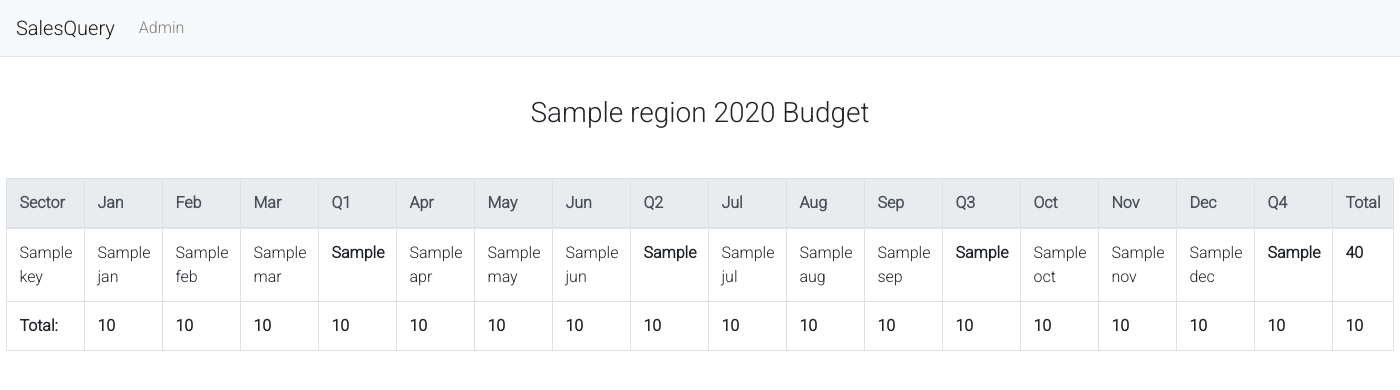
After one commit to anthonyvittoria/Ledger, a Django app: template templates/SalesQuery/budget_region_sector.html in a window 1400 px wide. The commit adds this page. Shown: the top 390 px of the page. Run offline with Django 3.2, Linux system fonts and the light colour scheme; the template is opened without the code that fills it: most values are stand-ins (such as "Sample title", 1, 10 or a date in 2020); some libraries are stand-ins or nearby versions.

Commit message:
Add budget by region by sector view

```diff
--- /dev/null
+++ b/templates/SalesQuery/budget_region_sector.html
@@ -0,0 +1,83 @@
+{% extends 'SalesQuery/base.html' %} {% load static %}{% load humanize %}
+
+    {% block body%}
+        <h3 class="mt-5 text-center">{{ region }} {{ year }} Budget</h3>
+
+        {% if sector_data %}
+        <table class="table table-hover table-bordered sortable my-5 text-left">
+            <thead class="thead-light">
+                <tr>
+                    <th scope="col">Sector</th>
+                    <th scope="col">Jan</th>
+                    <th scope="col">Feb</th>
+                    <th scope="col">Mar</th>
+                    <th scope="col">Q1</th>
+                    <th scope="col">Apr</th>
+                    <th scope="col">May</th>
+                    <th scope="col">Jun</th>
+                    <th scope="col">Q2</th>
+                    <th scope="col">Jul</th>
+                    <th scope="col">Aug</th>
+                    <th scope="col">Sep</th>
+                    <th scope="col">Q3</th>
+                    <th scope="col">Oct</th>
+                    <th scope="col">Nov</th>
+                    <th scope="col">Dec</th>
+                    <th scope="col">Q4</th>
+                    <th scope="col">Total</th>
+                </tr>
+            </thead>
+            <tbody>
+                {% for key, value in sector_data.items %}
+                <tr>
+                    <td title="{{ key }}">{{ key|truncatechars:10 }}</td>
+                    <td>{{ value.jan }}</td>
+                    <td>{{ value.feb }}</td>
+                    <td>{{ value.mar }}</td>
+                    <td class="font-weight-bold">{{ value.q1 }}</td>
+                    <td>{{ value.apr }}</td>
+                    <td>{{ value.may }}</td>
+                    <td>{{ value.jun }}</td>
+                    <td class="font-weight-bold">{{ value.q2 }}</td>
+                    <td>{{ value.jul }}</td>
+                    <td>{{ value.aug }}</td>
+                    <td>{{ value.sep }}</td>
+                    <td class="font-weight-bold">{{ value.q3 }}</td>
+                    <td>{{ value.oct }}</td>
+                    <td>{{ value.nov }}</td>
+                    <td>{{ value.dec }}</td>
+                    <td class="font-weight-bold">{{ value.q4 }}</td>
+                    <td class="font-weight-bold">{{ value.q1|add:value.q2|add:value.q3|add:value.q4 }}</td>
+                </tr>
+                {% endfor %}
+                <tr data-disablesort="true">
+                    <td class="font-weight-bold">Total:</td>
+                    <td class="font-weight-bold">{{ jan_total }}</td>
+                    <td class="font-weight-bold">{{ feb_total }}</td>
+                    <td class="font-weight-bold">{{ mar_total }}</td>
+                    <td class="font-weight-bold">{{ q1_total }}</td>
+                    <td class="font-weight-bold">{{ apr_total }}</td>
+                    <td class="font-weight-bold">{{ may_total }}</td>
+                    <td class="font-weight-bold">{{ jun_total }}</td>
+                    <td class="font-weight-bold">{{ q2_total }}</td>
+                    <td class="font-weight-bold">{{ jul_total }}</td>
+                    <td class="font-weight-bold">{{ aug_total }}</td>
+                    <td class="font-weight-bold">{{ sep_total }}</td>
+                    <td class="font-weight-bold">{{ q3_total }}</td>
+                    <td class="font-weight-bold">{{ oct_total }}</td>
+                    <td class="font-weight-bold">{{ nov_total }}</td>
+                    <td class="font-weight-bold">{{ dec_total }}</td>
+                    <td class="font-weight-bold">{{ q4_total }}</td>
+                    <td class="font-weight-bold">{{ budget_total }}</td>
+                </tr>
+            </tbody>
+        </table>
+        {% endif %}
+
+        <script src="https://code.jquery.com/jquery-3.3.1.slim.min.js" integrity="sha384-q8i/X+965DzO0rT7abK41JStQIAqVgRVzpbzo5smXKp4YfRvH+8abtTE1Pi6jizo" crossorigin="anonymous"></script>
+        <script src="https://cdnjs.cloudflare.com/ajax/libs/popper.js/1.14.7/umd/popper.min.js" integrity="sha384-UO2eT0CpHqdSJQ6hJty5KVphtPhzWj9WO1clHTMGa3JDZwrnQq4sF86dIHNDz0W1" crossorigin="anonymous"></script>
+        <script src="{% static 'SalesQuery/bootstrap.bundle.js' %}"></script>
+
+        <!-- Add bootstrap-sortable -->
+        <script src="{% static 'SalesQuery/bootstrap-sortable.js' %}"></script>
+    {% endblock %}
--- a/templates/SalesQuery/index.html
+++ b/templates/SalesQuery/index.html
@@ -26,7 +26,7 @@
                 <a href="{% url 'cl_budget_plant_sector' %}" class="dropdown-item">Sales by Plant by Sector</a>
                 <a href="{% url 'cl_budget_region_plant' %}" class="dropdown-item">Sales by Region by Plant</a>
                 <a href="{% url 'cl_budget_region_customer' %}" class="dropdown-item">Sales by Region by Customer</a>
-                <a href="#" class="dropdown-item">Sales by Region by Sector</a>
+                <a href="{% url 'cl_budget_region_sector' %}" class="dropdown-item">Sales by Region by Sector</a>
                 <div class="dropdown-divider"></div>
                 <a href="#" class="dropdown-item">Global sales by Plant</a>
                 <a href="#" class="dropdown-item">Global sales by Customer</a>
--- a/urls.py
+++ b/urls.py
@@ -23,4 +23,9 @@ urlpatterns = [
         path('budget/region-customer/', views.cl_budget_region_customer, name='cl_budget_region_customer'),
         path('budget/region-customer/<slug:region_name_slug>', views.cy_budget_region_customer, name='cy_budget_region_customer'),
         path('budget/region-customer/<slug:region_name_slug>/<int:year>', views.budget_region_customer, name='budget_region_customer'),
+
+        ### Budget by Region by Sector ###
+        path('budget/region-sector/', views.cl_budget_region_sector, name='cl_budget_region_sector'),
+        path('budget/region-sector/<slug:region_name_slug>', views.cy_budget_region_sector, name='cy_budget_region_sector'),
+        path('budget/region-sector/<slug:region_name_slug>/<int:year>', views.budget_region_sector, name='budget_region_sector'),
 ]
```
Also changed, not shown: templates/SalesQuery/cl_budget_region_sector.html (added, +13 -0 lines), templates/SalesQuery/cy_budget_region_sector.html (added, +19 -0 lines), views.py (+137 -0 lines).
